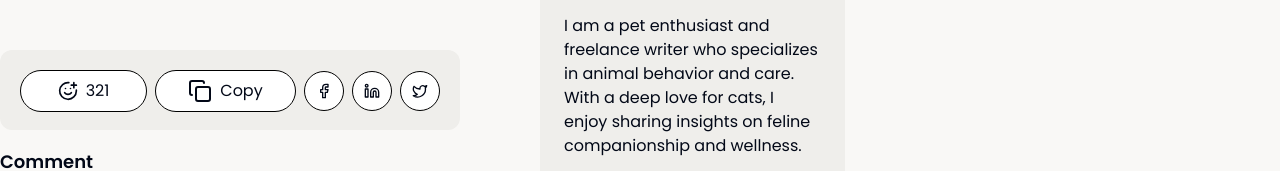
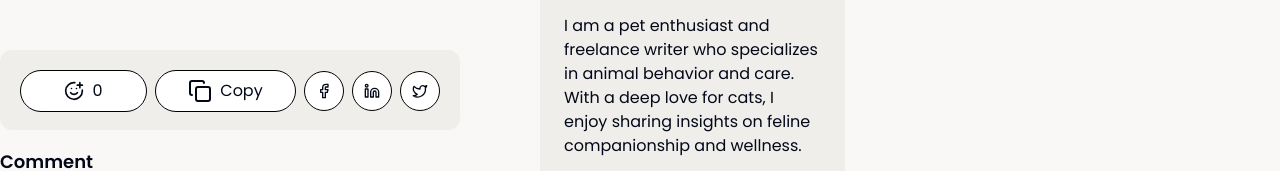
Before and after one commit to Sirawit-Boon/sirawit-blog, a React (Vite) app: page /post/1 in a window 1280 px wide. Shown: the part 206-377 px from the top of the page. Built offline with nearby package versions, Linux system fonts and the light colour scheme; no server answers.

Commit message:
fix: update like each of posts

```diff
--- a/src/components/ViewPost.jsx
+++ b/src/components/ViewPost.jsx
@@ -60,7 +60,7 @@ export function ViewPost() {
                 <ReactMarkdown>{content}</ReactMarkdown>
               </div>
               <div className="like-copy bg-[#EFEEEB] w-full h-[80px] rounded-xl my-10">
-                <LikeComment />
+                <LikeComment likes={likes}/>
               </div>
             </div>
           </div>
--- a/src/components/ui/LikeComment.jsx
+++ b/src/components/ui/LikeComment.jsx
@@ -7,7 +7,7 @@ import { useState } from "react";
 import { useAlertDialog } from "@/hooks/useAlertDialog";
 import { OpenAlertDialog } from "./OpenAlertDialog";
 
-export function LikeComment() {
+export function LikeComment({ likes }) {
   const { isOpen, openDialog, closeDialog } = useAlertDialog();
 
   return (
@@ -18,7 +18,7 @@ export function LikeComment() {
           onClick={openDialog}
         >
           <SmilePlus size={20} />
-          321
+          {likes}
         </button>
         <div className="flex items-center gap-2 ">
           <Toaster />
```
